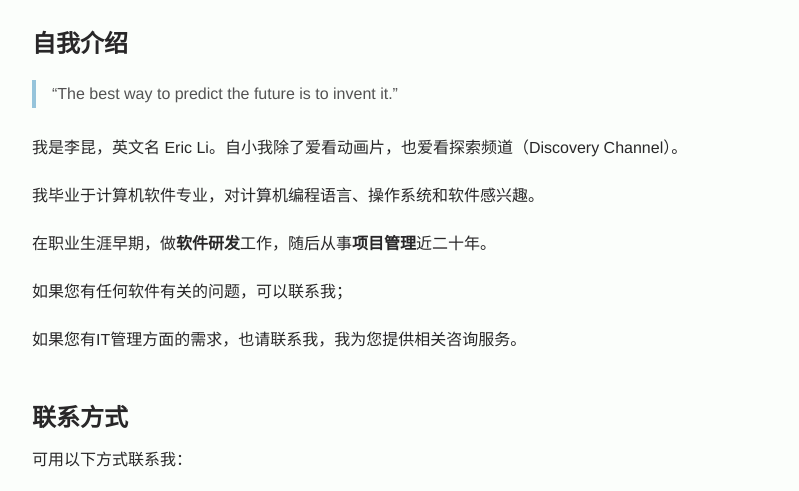
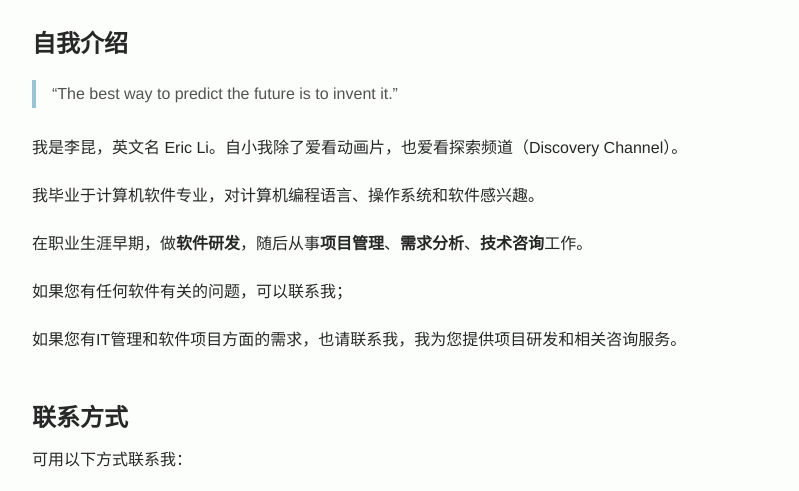
Before and after one commit to elwynli/blog, an Astro site: page /about in a window 1280 px wide. Shown: the part 305-796 px from the top of the page, without its empty margins (240-1039 px from the left). Built offline with nearby package versions, Linux system fonts and the light colour scheme; Astro itself is replaced by a stand-in of ours.

Commit message:
'ericlikun'

```diff
--- a/src/pages/about.md
+++ b/src/pages/about.md
@@ -12,11 +12,11 @@ title: "关于"
 
 我毕业于计算机软件专业，对计算机编程语言、操作系统和软件感兴趣。
 
-在职业生涯早期，做**软件研发**工作，随后从事**项目管理**近二十年。
+在职业生涯早期，做**软件研发**，随后从事**项目管理**、**需求分析**、**技术咨询**工作。
 
 如果您有任何软件有关的问题，可以联系我；
 
-如果您有IT管理方面的需求，也请联系我，我为您提供相关咨询服务。
+如果您有IT管理和软件项目方面的需求，也请联系我，我为您提供项目研发和相关咨询服务。
 
 
 ## 联系方式
```
